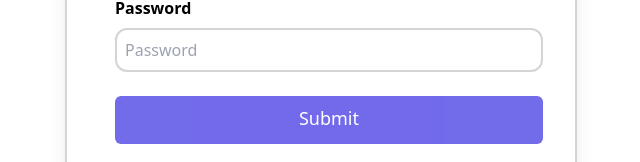
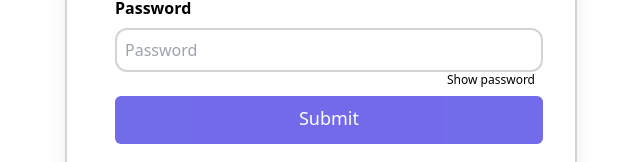
Before and after one commit to Radchenko87dmytro/BookServiseTS, a React (Create React App) app: page /login in a window 1280 px wide. Shown: the part 358-520 px from the top of the page, without its empty margins (319-959 px from the left). Built offline with nearby package versions, Linux system fonts and the light colour scheme.

Commit message:
feature: show password functionality

```diff
--- a/src/screens/Login/index.tsx
+++ b/src/screens/Login/index.tsx
@@ -2,21 +2,21 @@ import React, { useState, useMemo } from 'react';
 import { Button } from '../../components/Button';
 
 export const Login = () => {
-    const [emailValue, setEmailValue] = useState('');
-    const [passwordValue, setPasswordValue] = useState('');
+    const [emailValue, setEmailValue] = useState<string>('');
+    const [passwordValue, setPasswordValue] = useState<string>('');
+    const [showPassword, setShowPassword] = useState<boolean>(false);
 
-    const emailHandler = (event: any) => {
+    const emailHandler = (event: React.ChangeEvent<HTMLInputElement>) => {
+        //React.MouseEvent<HTMLButtonElement, MouseEvent>
         setEmailValue(event.target.value);
     };
 
-    const passwordHandler = (event: any) => {
+    const passwordHandler = (event: React.ChangeEvent<HTMLInputElement>) => {
         setPasswordValue(event.target.value);
-        console.log(typeof event);
-        console.log(event);
     };
 
     const saveDataInput = () => {
-        const inputValue = {
+        let inputValue = {
             email: emailValue,
             password: passwordValue,
         };
@@ -43,7 +43,18 @@ export const Login = () => {
                     placeholder="Password"
                     className="rounded-xl  border-2 border-neutral-300 p-2 w-full mb-4 ml-2"
                     onChange={passwordHandler}
+                    type={showPassword ? 'text' : 'password'}
                 ></input>
+                <div
+                    className="flex flex-row-reverse w-full -mt-4"
+                    onClick={() => setShowPassword((state) => !state)}
+                >
+                    {showPassword ? (
+                        <p className=" text-xs">Hide password</p>
+                    ) : (
+                        <p className=" text-xs">Show password</p>
+                    )}
+                </div>
 
                 <Button
                     content={'Submit'}
```
